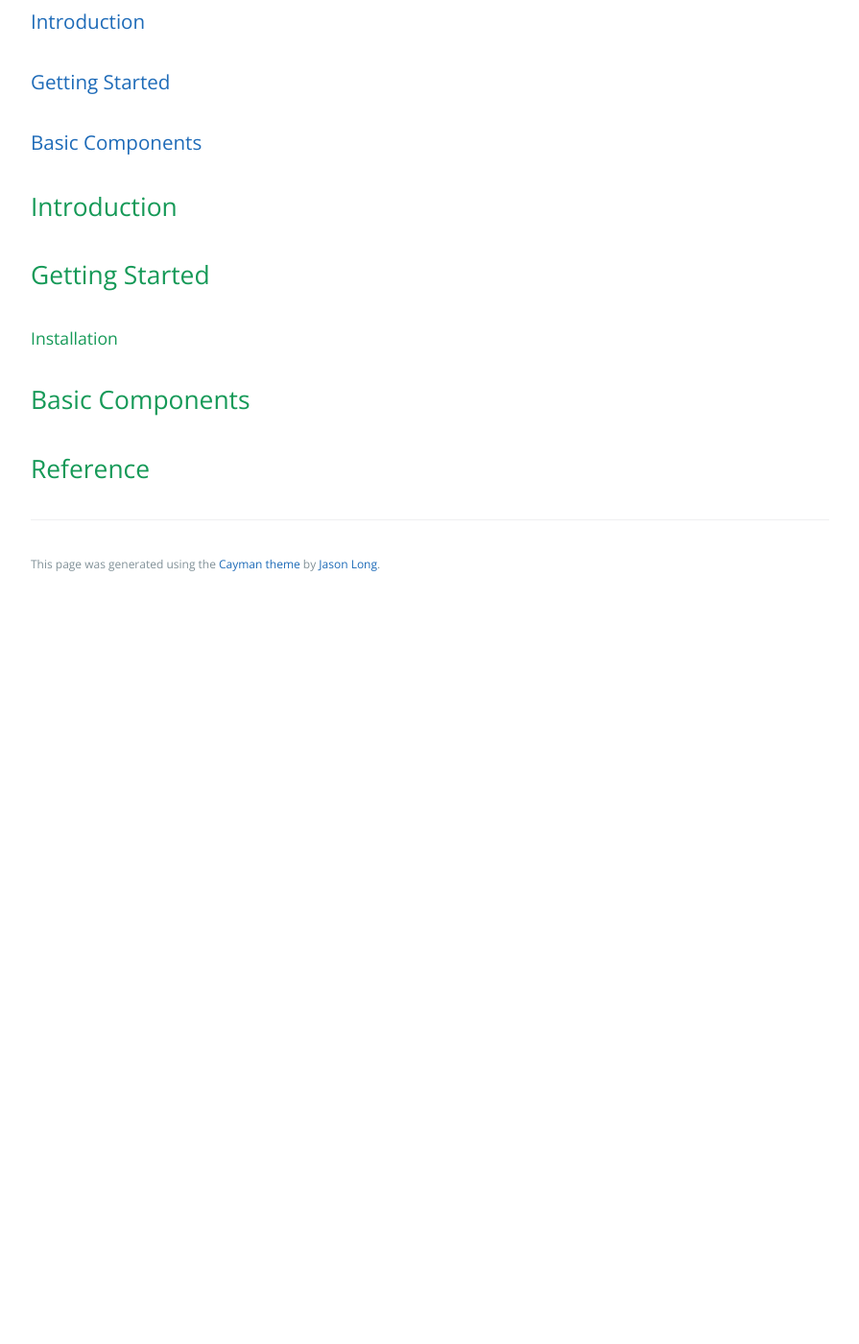
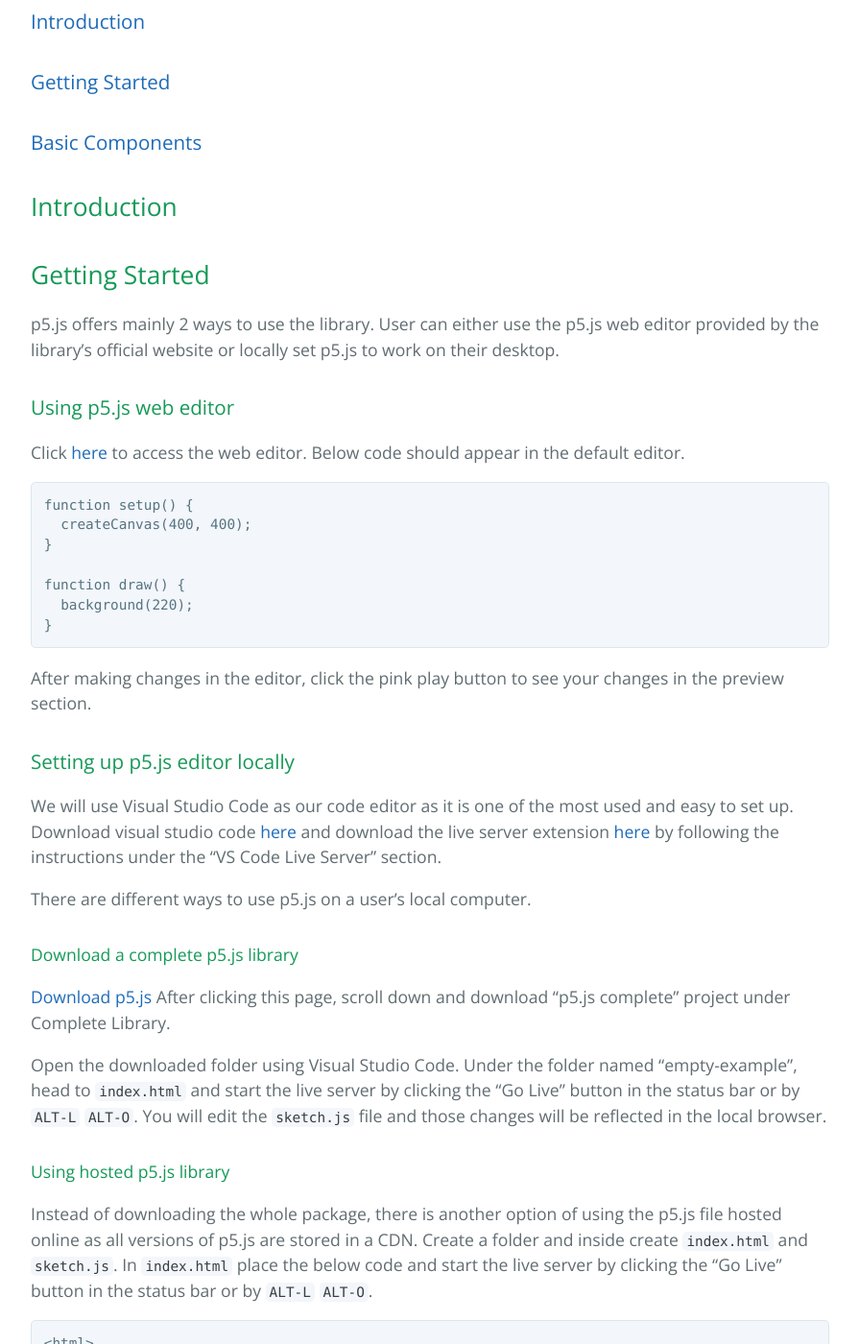
Before and after one commit to learning-software-engineering/learning-software-engineering.github.io, a Jekyll site: the page built from Topics/Tech_Stacks/p5.md, in a window 1280 px wide and 1400 px high, scrolled down 487 px. Shown: the whole window at 96% size, without its empty margins (192-1087 px from the left). Built offline with Jekyll 4.4.1, drawn with Linux system fonts in a browser that asks for light colours; our own code applies the rules of GitHub Pages for plain Markdown files; before the commit the page ends 1117 px from its top, so only the background shows below that; some of the changed text lies outside the part shown.

Commit message:
Update p5.md
Added instructions on how to set up p5.js

````diff
--- a/Topics/Tech_Stacks/p5.md
+++ b/Topics/Tech_Stacks/p5.md
@@ -9,6 +9,73 @@
 
 ## Getting Started
 
+p5.js offers mainly 2 ways to use the library. User can either use the p5.js web editor provided by the library's official website or locally set p5.js to work on their desktop.
+
+
+### Using p5.js web editor
+
+Click [here](https://editor.p5js.org/) to access the web editor.
+Below code should appear in the default editor.
+
+```javascript
+function setup() {
+  createCanvas(400, 400);
+}
+
+function draw() {
+  background(220);
+}
+```
+
+After making changes in the editor, click the pink play button to see your changes in the preview section.
+
+
+### Setting up p5.js editor locally
+
+We will use Visual Studio Code as our code editor as it is one of the most used and easy to set up.
+Download visual studio code [here](https://code.visualstudio.com/download) and download the live server extension [here](https://github.com/processing/p5.js/wiki/Local-server) by following the instructions under the "VS Code Live Server" section.
+
+There are different ways to use p5.js on a user's local computer.
+
+#### Download a complete p5.js library
+
+[Download p5.js](https://p5js.org/download/) After clicking this page, scroll down and download "p5.js complete" project under Complete Library.
+
+Open the downloaded folder using Visual Studio Code. Under the folder named "empty-example", head to `index.html` and start the live server by clicking the "Go Live" button in the status bar or by `ALT-L` `ALT-O`. You will edit the `sketch.js` file and those changes will be reflected in the local browser.
+
+
+#### Using hosted p5.js library
+
+Instead of downloading the whole package, there is another option of using the p5.js file hosted online as all versions of p5.js are stored in a CDN. Create a folder and inside create `index.html` and `sketch.js`. In `index.html` place the below code and start the live server by clicking the "Go Live" button in the status bar or by `ALT-L` `ALT-O`.
+```html
+<html>
+  <head>
+    <script src="https://cdn.jsdelivr.net/npm/p5@1.9.1/lib/p5.js"></script>
+    <script src="sketch.js"></script>
+  </head>
+  <body>
+    <main>
+    </main>
+  </body>
+</html>
+```
+
+### First Sketch
+
+After setting up p5.js, write this code below in `sketch.js` to check if p5.js is working as intended.
+
+```javascript
+function setup() {
+  createCanvas(400, 400);
+}
+
+function draw() {
+  background(220);
+  ellipse(50,50,80,80);
+}
+```
+It should show a white ellipse with a black outline whose width and height are 80 pixels and located 50 pixels from the left and down from the top.
+
 #### Installation
 
 ## Basic Components
````
